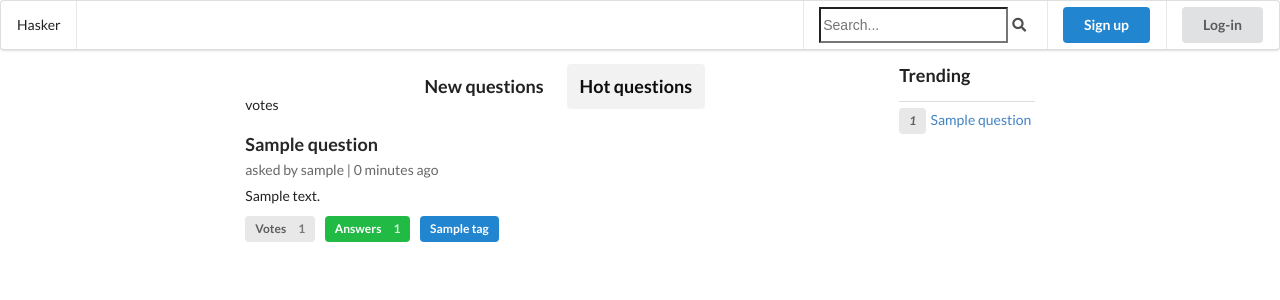
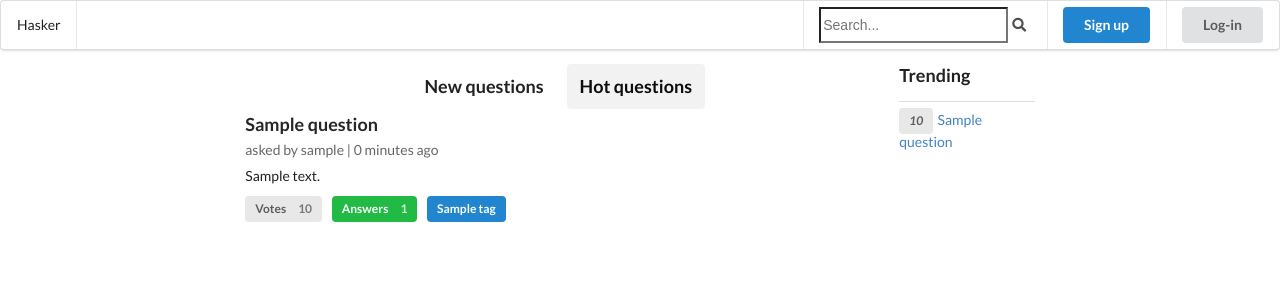
Before and after one commit to Dementiy/otus-python-0717, a Django app: page /?order=votes in a window 1280 px wide. Shown: the top 300 px of the page. Run offline with Django 3.2, Linux system fonts and the light colour scheme; tables that the repository leaves empty hold one stand-in row (values such as "Sample post"); some libraries are stand-ins or nearby versions.

Commit message:
Голоса за вопросы и ответы теперь хранятся в одной таблице

```diff
--- a/homework06/hasker/qa/models.py
+++ b/homework06/hasker/qa/models.py
@@ -8,6 +8,9 @@
 from django.shortcuts import reverse
 from django.contrib.sites.shortcuts import get_current_site
 from django.core.mail import send_mail
+from django.contrib.contenttypes.fields import GenericForeignKey
+from django.contrib.contenttypes.models import ContentType
+from django.contrib.contenttypes.fields import GenericRelation
 
 
 class TimestampedModel(models.Model):
@@ -38,15 +41,15 @@
     def vote(self, user, value):
         if user == self.author:
             return None
-        vote, created = self.get_vote_object(user)
+        vote, created = self.votes.get_or_create(user=user)
         if created:
             vote.value = True if value > 0 else False
             vote.save()
-            self.votes += value
+            self.total_votes += value
             self.save()
         elif vote.value != (True if value > 0 else False):
             vote.delete()
-            self.votes += value
+            self.total_votes += value
             self.save()
 
 
@@ -56,7 +59,8 @@
     title = models.CharField(max_length=254)
     text = models.TextField()
     author = models.ForeignKey(User, related_name="questions", on_delete=models.CASCADE)
-    votes = models.IntegerField(default=0)
+    votes = GenericRelation('Vote', related_name='questions')
+    total_votes = models.IntegerField(default=0)
     answered = models.BooleanField(default=False)
     tags = models.ManyToManyField(Tag, related_name='questions')
     objects = QuestionManager()
@@ -80,9 +84,6 @@
             "slug": self.slug,
         })
 
-    def get_vote_object(self, user):
-        return QuestionVote.objects.get_or_create(user=user, question=self)
-
     def notify_author(self, request):
         subject = "New answer on Hasker"
         message = "You have a new answer for your question '%s'. Check this link: %s"
@@ -101,7 +102,8 @@
     author = models.ForeignKey(User, related_name="answers", on_delete=models.CASCADE)
     question = models.ForeignKey(Question, related_name="answers", on_delete=models.CASCADE)
     answer = models.BooleanField(default=False)
-    votes = models.IntegerField(default=0)
+    votes = GenericRelation('Vote', related_name='answers')
+    total_votes = models.IntegerField(default=0)
 
     def mark(self):
         if self.question.answered and self.answer:
@@ -118,9 +120,6 @@
             return True
         return False
 
-    def get_vote_object(self, user):
-        return AnswerVote.objects.get_or_create(user=user, answer=self)
-
     def __str__(self):
         return self.text
 
@@ -129,13 +128,6 @@
     user = models.ForeignKey(User, on_delete=models.CASCADE)
     value = models.BooleanField(default=True)
 
-    class Meta:
-        abstract = True
-
-
-class QuestionVote(Vote):
-    question = models.ForeignKey(Question, on_delete=models.CASCADE)
-
-
-class AnswerVote(Vote):
-    answer = models.ForeignKey(Answer, on_delete=models.CASCADE)
+    content_type = models.ForeignKey(ContentType, on_delete=models.CASCADE)
+    object_id = models.PositiveIntegerField()
+    content_object = GenericForeignKey()
--- a/homework06/hasker/qa/views.py
+++ b/homework06/hasker/qa/views.py
@@ -28,14 +28,14 @@
         order = self.request.GET.get('order')
         queryset = Question.objects.all()
         if order:
-            queryset = queryset.order_by('-votes')
+            queryset = queryset.order_by('-total_votes')
         return queryset
 
 
 class SearchView(IndexView):
 
     def get_queryset(self):
-        queryset = Question.objects.order_by('-votes', '-created_at')
+        queryset = Question.objects.order_by('-total_votes', '-created_at')
         query = self.request.GET.get('q')
         if not query:
             return Question.objects.none()
@@ -80,7 +80,7 @@
     def get_context_data(self, **kwargs):
         context_data = super(QuestionView, self).get_context_data(**kwargs)
         question = self.get_object()
-        answers = question.answers.order_by('-votes', '-created_at')
+        answers = question.answers.order_by('-total_votes', '-created_at')
 
         paginator = Paginator(answers, 5)
         page = self.request.GET.get('page')
@@ -126,7 +126,7 @@
         obj = self.get_object()
         obj.vote(request.user, value)
         return JsonResponse({
-            "votes": obj.votes
+            "votes": obj.total_votes
         })
 
 
--- a/homework06/hasker/templates/base.html
+++ b/homework06/hasker/templates/base.html
@@ -56,7 +56,7 @@
                 <h3>Trending</h3>
                 {% for question in trending %}
                 <div class="item">
-                    <i class="ui label">{{ question.votes }}</i>
+                    <i class="ui label">{{ question.total_votes }}</i>
                     <a href="{{ question.get_absolute_url }}">{{ question.title }}</a>
                 </div>
                 {% endfor %}
--- a/homework06/hasker/templates/qa/index.html
+++ b/homework06/hasker/templates/qa/index.html
@@ -11,7 +11,7 @@
     </a>
 </div>
 </div>
-{{ request.GET.order }}
+
 <div id="questions" class="ui divided items">
 {% for question in questions %}
     <div class="item">
@@ -24,7 +24,7 @@
                 <p>{{ question.text|truncatechars:200 }}</p>
             </div>
             <div class="extra">
-                <div class="ui label">Votes<div class="detail">{{ question.votes }}</div></div>
+                <div class="ui label">Votes<div class="detail">{{ question.total_votes }}</div></div>
                 {% if question.answered %}
                     <div class="ui green label">
                 {% else %}
```
Also changed, not shown: homework06/hasker/templates/qa/question.html (+4 -4 lines).
